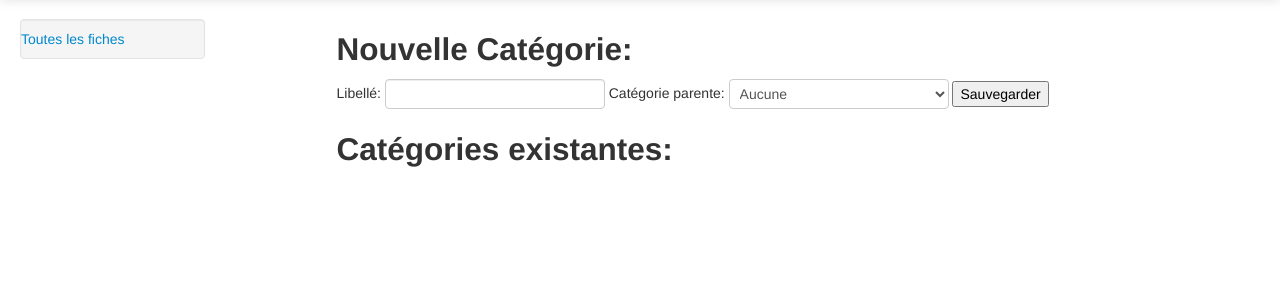
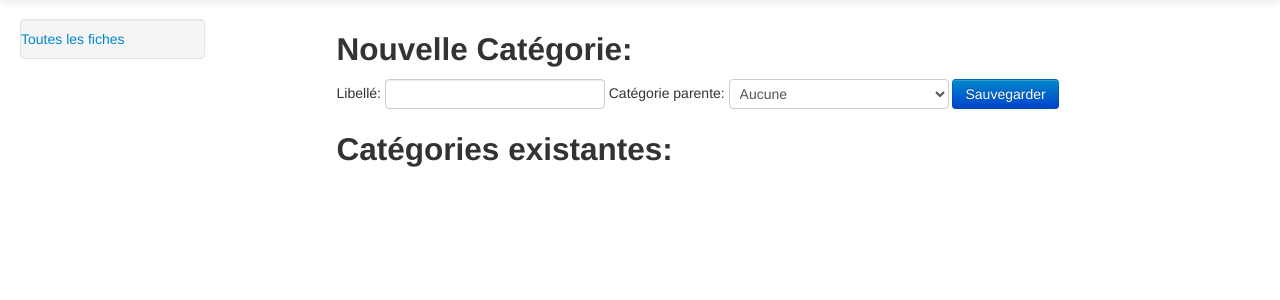
Before and after one commit to raphigaziano/test-naoned, a PHP site: page /?action=edit&items=categories in a window 1280 px wide. Shown: the part 41-341 px from the top of the page. Run offline with PHP 8.4, Linux system fonts and the light colour scheme; data that the repository does not hold is empty.

Commit message:
bootstrap form theming

```diff
--- a/views/includes/forms/categorie.php
+++ b/views/includes/forms/categorie.php
@@ -1,5 +1,6 @@
 <p>
   <form class='form-inline', action='', method='post'>
+  <fieldset>
     <input type='hidden' name='id'
            value='<?php echo isset($c) ? $c->getId() : 'new' ?>' />
     <label>Libellé: </label>
@@ -15,9 +16,10 @@
         </option>
       <?php endforeach;?>
     </select>
-    <button name='save'>Sauvegarder</button>
+    <button name='save' class='btn btn-primary'>Sauvegarder</button>
     <?php if (isset($c)):?>
-        <button name='delete'>Supprimer</button>
+        <button name='delete' class='btn btn-danger'>Supprimer</button>
     <?php endif; ?>
+  </fieldset>
   </form>
 </p>
```
